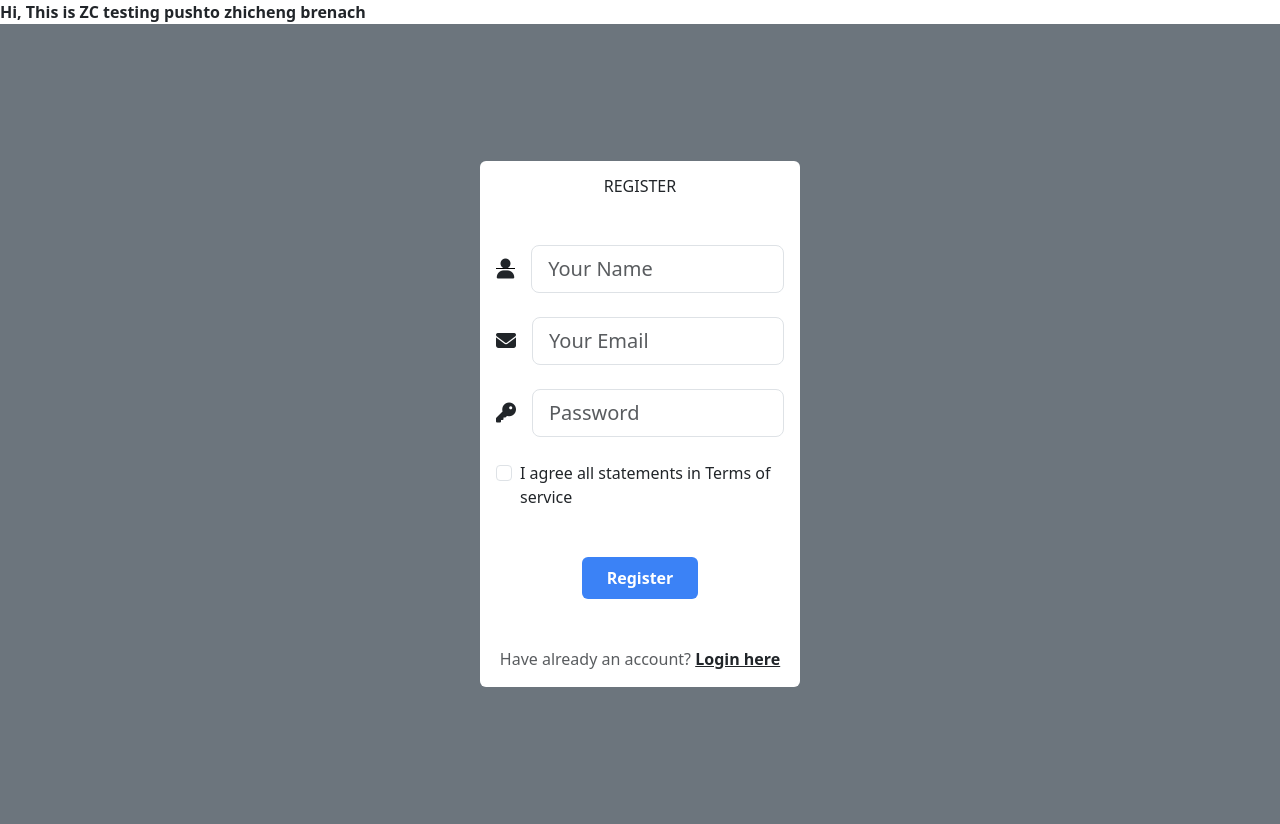
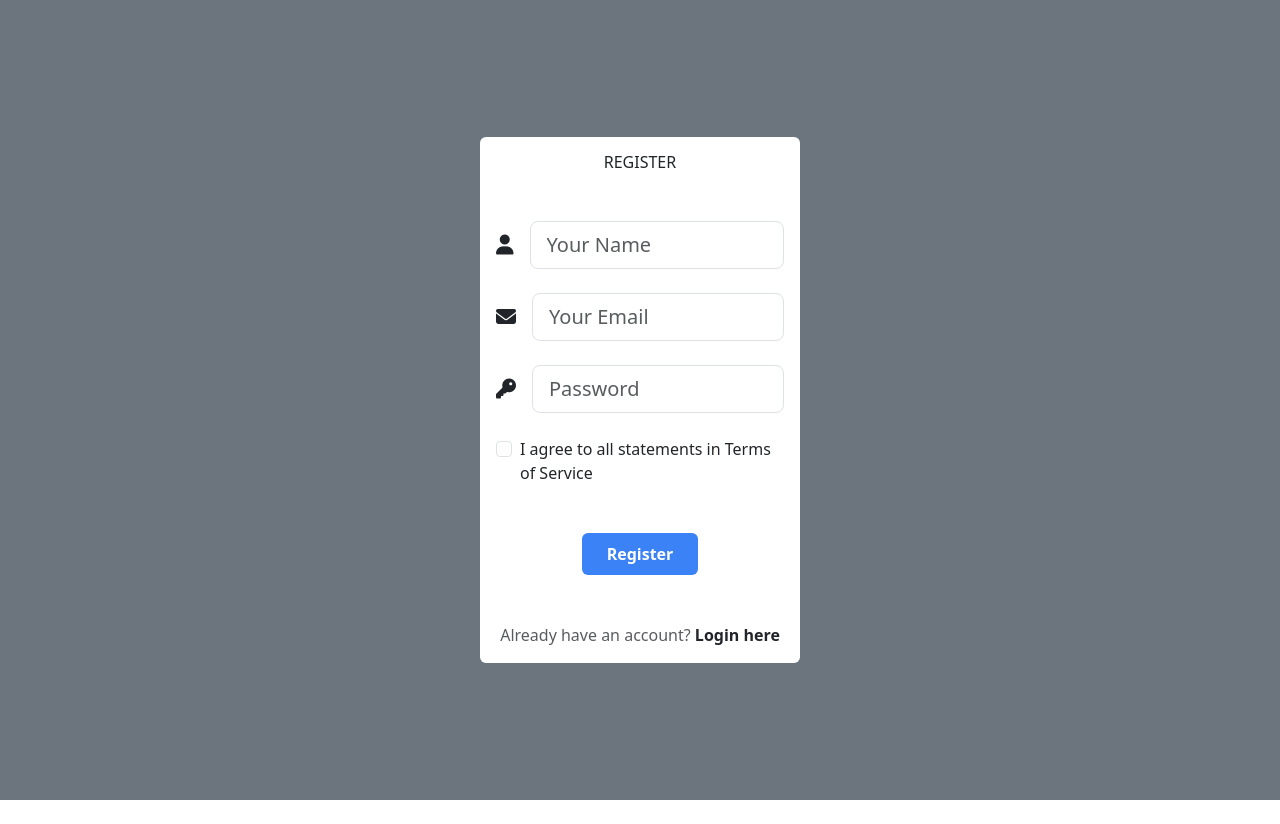
Before and after one commit to taiteng/PetVeller, a React (Vite) app in the folder client/: page /register in a window 1280 px wide. After the commit the page ends 800 px from the top, so only its background shows below. Built offline with nearby package versions, Linux system fonts and the light colour scheme.

Commit message:
Vaidate on SignUp

```diff
--- a/client/src/App.jsx
+++ b/client/src/App.jsx
@@ -13,7 +13,6 @@ import { Routes, Route } from 'react-router-dom';
 function App() {
   return (
     <>
-    <b>Hi, This is ZC testing pushto zhicheng brenach</b>
       <Routes>
         <Route path="/" element={<Home/>}></Route>
         <Route path="/register" element={<Signup/>}></Route>
--- a/client/src/pages/Login.jsx
+++ b/client/src/pages/Login.jsx
@@ -22,6 +22,7 @@ function Login() {
         })
         .catch(err => console.log(err))
     }
+
 
     return(
         <div className="d-flex justify-content-center align-items-center bg-secondary vh-100">
--- a/client/src/pages/Signup.jsx
+++ b/client/src/pages/Signup.jsx
@@ -1,70 +1,140 @@
 import { useState } from 'react';
-import axios from 'axios'
-import { useNavigate } from 'react-router-dom'
+import axios from 'axios';
+import { useNavigate } from 'react-router-dom';
 
 function Signup() {
+  const [name, setName] = useState('');
+  const [email, setEmail] = useState('');
+  const [password, setPassword] = useState('');
+  const [errors, setErrors] = useState({});
+  const navigate = useNavigate();
 
-    const [name, setName] = useState()
-    const [email, setEmail] = useState()
-    const [password, setPassword] = useState()
-    const navigate = useNavigate()
+  const validateForm = () => {
+    let formIsValid = true;
+    const errors = {};
+
+    if (!name) {
+      formIsValid = false;
+      errors.name = 'Name is required';
+    }
+
+    if (!email) {
+      formIsValid = false;
+      errors.email = 'Email is required';
+    } else if (!/\S+@\S+\.\S+/.test(email)) {
+      formIsValid = false;
+      errors.email = 'Email is invalid';
+    }
+
+    if (!password) {
+      formIsValid = false;
+      errors.password = 'Password is required';
+    }
+
+    setErrors(errors);
+    return formIsValid;
+  };
 
   const handleSubmit = (e) => {
-        e.preventDefault()
-        axios.post('http://localhost:3001/register', {name, email, password})
-        .then(result => {
+    e.preventDefault();
+
+    if (validateForm()) {
+      axios
+        .post('http://localhost:3001/register', { name, email, password })
+        .then((result) => {
           console.log(result);
           navigate('/login');
         })
-        .catch(err => console.log(err))
+        .catch((err) => console.log(err));
     }
+  };
 
-    return(
+  return (
     <div className="d-flex justify-content-center align-items-center bg-secondary vh-100">
       <div className="bg-white p-3 rounded w-25">
         <h2 className="text-uppercase text-center mb-5">Register</h2>
 
         <form onSubmit={handleSubmit}>
           <div className="form-content">
+            <div className="d-flex flex-row align-items-center mb-4">
+              <i className="fas fa-user fa-lg me-3"></i>
+              <div className="form-outline flex-fill mb-0">
+                <input
+                  type="text"
+                  id="name"
+                  name="name"
+                  placeholder="Your Name"
+                  className="form-control form-control-lg"
+                  onChange={(e) => setName(e.target.value)}
+                />
+              </div>
+            </div>
+            {errors.name && (
+              <div className="text-danger mb-2">{errors.name}</div>
+            )}
 
             <div className="d-flex flex-row align-items-center mb-4">
-                            <i className="fas fa-user fa-lg me-3 fa-fw bg-black"></i>
+              <i className="fas fa-envelope fa-lg me-3"></i>
               <div className="form-outline flex-fill mb-0">
-                                <input type="text" id="name" name="name" placeholder="Your Name" className="form-control form-control-lg"
-                                onChange={(e) => setName(e.target.value)}/>
+                <input
+                  type="email"
+                  id="email"
+                  name="email"
+                  placeholder="Your Email"
+                  className="form-control form-control-lg"
+                  onChange={(e) => setEmail(e.target.value)}
+                />
               </div>
             </div>
+            {errors.email && (
+              <div className="text-danger mb-2">{errors.email}</div>
+            )}
 
             <div className="d-flex flex-row align-items-center mb-4">
-                            <i className="fas fa-envelope fa-lg me-3 fa-fw"></i>
+              <i className="fas fa-key fa-lg me-3"></i>
               <div className="form-outline flex-fill mb-0">
-                                <input type="email" id="email" name="email" placeholder="Your Email" className="form-control form-control-lg"
-                                onChange={(e) => setEmail(e.target.value)}/>
+                <input
+                  type="password"
+                  id="password"
+                  name="password"
+                  placeholder="Password"
+                  className="form-control form-control-lg"
+                  onChange={(e) => setPassword(e.target.value)}
+                />
               </div>
             </div>
-
-                        <div className="d-flex flex-row align-items-center mb-4">
-                            <i className="fas fa-key fa-lg me-3 fa-fw"></i>
-                            <div className="form-outline flex-fill mb-0">
-                                <input type="password" id="password" name="password" placeholder="Password" className="form-control form-control-lg"
-                                onChange={(e) => setPassword(e.target.value)}/>
-                            </div>
-                        </div>
+            {errors.password && (
+              <div className="text-danger mb-2">{errors.password}</div>
+            )}
 
             <div className="form-check d-flex justify-content-center mb-5">
-                            <input className="form-check-input me-2" type="checkbox" value="" id="tnc" name="tnc" />
+              <input
+                className="form-check-input me-2"
+                type="checkbox"
+                value=""
+                id="tnc"
+                name="tnc"
+              />
               <label className="form-check-label" htmlFor="tnc">
-                            I agree all statements in <a href="#!">Terms of service</a>
+                I agree to all statements in <a href="#!">Terms of Service</a>
               </label>
             </div>
 
             <div className="d-flex justify-content-center mx-4 mb-3 mb-lg-4">
-                            <button type="submit" className="btn bg-blue-500 hover:bg-blue-700 text-white font-bold py-2 px-4 rounded">Register</button>
+              <button
+                type="submit"
+                className="btn bg-blue-500 hover:bg-blue-700 text-white font-bold py-2 px-4 rounded"
+              >
+                Register
+              </button>
             </div>
 
-                        <p className="text-center text-muted mt-5 mb-0">Have already an account? <a href="/login"
-                        className="fw-bold text-body"><u>Login here</u></a></p>
-
+            <p className="text-center text-muted mt-5 mb-0">
+              Already have an account?{' '}
+              <a href="/login" className="fw-bold text-body">
+                Login here
+              </a>
+            </p>
           </div>
         </form>
       </div>
```
Lines whose indentation alone changed are shown as unchanged.
